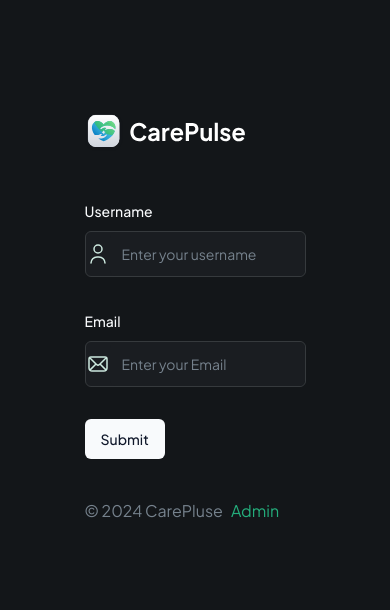
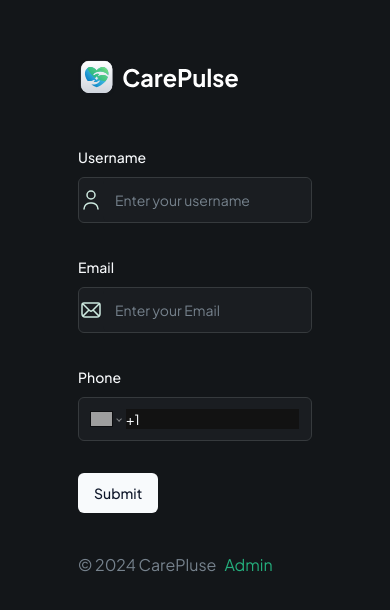
Before and after one commit to mo634/Patient-Management-System, a Next.js app: page / in a window 390 px wide. Shown: the part 104-714 px from the top of the page. Built offline with nearby package versions, Linux system fonts and the light colour scheme; grey boxes are pictures that could not be loaded.

Commit message:
working on home page -add phone number input field

```diff
--- a/package.json
+++ b/package.json
@@ -21,6 +21,7 @@
     "react": "^18",
     "react-dom": "^18",
     "react-hook-form": "^7.52.2",
+    "react-phone-number-input": "^3.4.5",
     "tailwind-merge": "^2.5.2",
     "tailwindcss-animate": "^1.0.7",
     "zod": "^3.23.8"
--- a/src/app/globals.css
+++ b/src/app/globals.css
@@ -71,4 +71,7 @@
   .input-style{
     @apply  placeholder:text-dark-600 bg-dark-400 h-11 border-dark-500 focus-visible:ring-0 focus-visible:ring-offset-0 !important;
   }
+  .phone-input{
+    @apply   mt-2 h-11 rounded-md px-3 text-sm border bg-dark-400 placeholder:text-dark-600 border-dark-500 !important;
+  }
 }
--- a/src/app/page.tsx
+++ b/src/app/page.tsx
@@ -9,8 +9,8 @@ const Home = () => {
     <section className="h-screen flex justify-between w-full">
       {/*start  left side  */}
       <div className="flex-1">
-        <div className=" flex justify-center items-center  h-full">
-          <div className=" flex flex-col">
+        <div className=" flex justify-center items-center  h-full flex-1">
+          <div className=" flex flex-col w-[60%]">
             <Image
               alt="logo"
               height={32}
--- a/src/components/forms/CustomInput.tsx
+++ b/src/components/forms/CustomInput.tsx
@@ -8,10 +8,13 @@ import {
     FormLabel,
     FormMessage,
 } from "@/components/ui/form"
+import { E164Number } from "libphonenumber-js/core";
 import { Input } from "@/components/ui/input"
 import { Control } from "react-hook-form";
 import { FormFieldType } from './PatientForm';
 import Image from 'next/image';
+import 'react-phone-number-input/style.css'
+import PhoneInput from 'react-phone-number-input'
 interface CustomProps {
     control: Control<any>;
     name: string;
@@ -26,7 +29,7 @@ const CustomField = ({ field, props }: { field: any; props: CustomProps }) => {
     switch (props.fieldType) {
         case FormFieldType.INPUT:
             return (
-                <div className=" flex rounded-md  border border-dark-500 bg-dark-400 ">
+                <div className=" flex rounded-md   border border-dark-500 bg-dark-400 ">
                     {
                         props.iconSrc && props.iconAlt &&
                         <Image
@@ -44,6 +47,23 @@ const CustomField = ({ field, props }: { field: any; props: CustomProps }) => {
                             className='border-0 input-style'
                         />
                     </FormControl>
+                </div>
+            )
+
+        case FormFieldType.PHONE:
+            return (
+                <div>
+                    <FormControl>
+                        <PhoneInput
+                            defaultCountry="US"
+                            placeholder={props.placeholder}
+                            international
+                            withCountryCallingCode
+                            value={field.value as E164Number | undefined}
+                            onChange={field.onChange}
+                            className='phone-input'
+                        />
+                    </FormControl >
                 </div>
             )
         default:
--- a/src/components/forms/PatientForm.tsx
+++ b/src/components/forms/PatientForm.tsx
@@ -4,14 +4,17 @@ import { zodResolver } from "@hookform/resolvers/zod"
 import { useForm } from "react-hook-form"
 import { z } from "zod"
 import { Button } from "@/components/ui/button"
-import {Form} from "@/components/ui/form"
+import { Form } from "@/components/ui/form"
 import CustomInput from "./CustomInput"
+
+
 const formSchema = z.object({
     username: z.string().min(2).max(50),
 })
 export enum FormFieldType {
     INPUT = "input",
     CHECKBOX = "checkbox",
+    PHONE = "phone"
 }
 const PatientForm = () => {
 
@@ -27,8 +30,9 @@ const PatientForm = () => {
     }
 
     return (
+        <section className="w-[100%]  ">
             <Form {...form}>
-            <form onSubmit={form.handleSubmit(onSubmit)} className="space-y-8">
+                <form onSubmit={form.handleSubmit(onSubmit)} className="space-y-8 ">
 
                     <CustomInput control={form.control}
                         fieldType={FormFieldType.INPUT}
@@ -48,9 +52,19 @@ const PatientForm = () => {
                         iconAlt="email"
                     />
 
+                    <CustomInput
+                        control={form.control}
+                        fieldType={FormFieldType.PHONE}
+
+                        name="phone"
+                        label="Phone"
+                        placeholder="(555) 123-4567"
+                    />
+
                     <Button type="submit">Submit</Button>
                 </form>
             </Form>
+        </section>
     )
 }
 
```
Also changed, not shown: 1 other file (tests, documents, lock files or other folders). Lines whose indentation alone changed are shown as unchanged.
